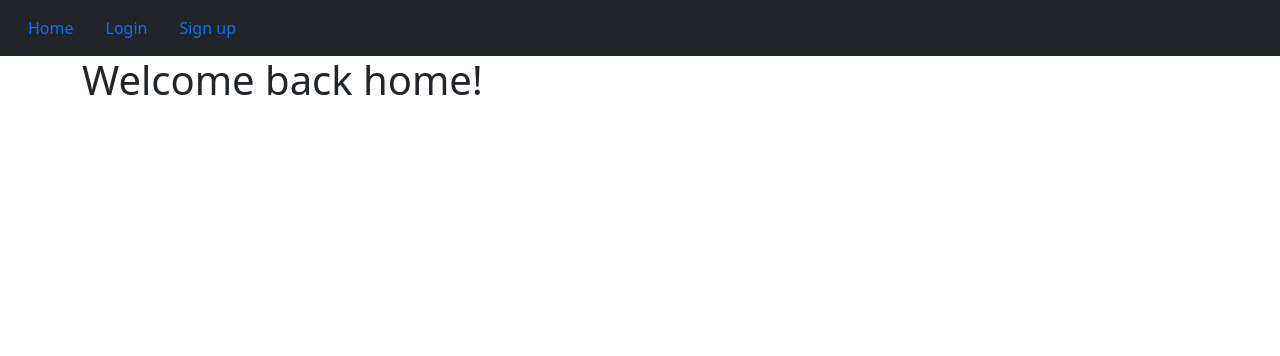
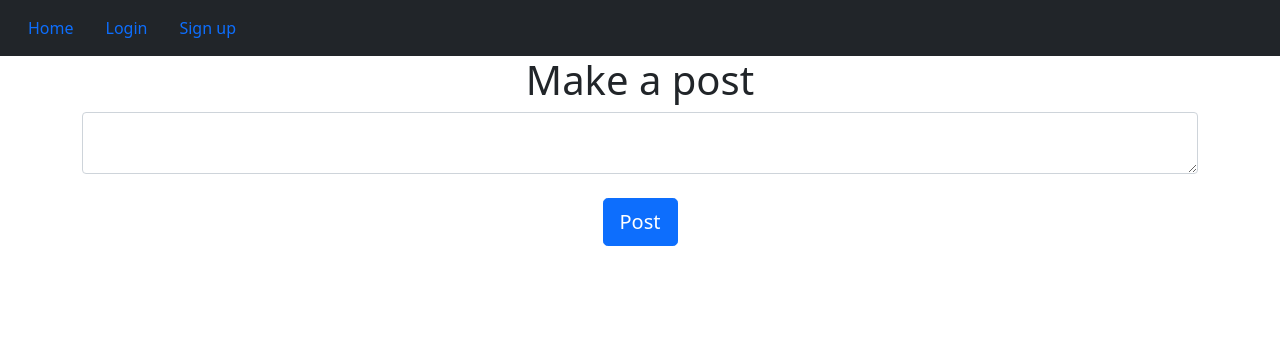
Before and after one commit to JagTheFriend/Python-Blog, a Flask app: template website/templates/create_post.html in a window 1280 px wide. Shown: the top 356 px of the page. Run offline with Flask 2, Linux system fonts and the light colour scheme; the template is opened without the code that fills it, so the values that code supplies are empty.

Commit message:
Created a way to make posts

```diff
--- a/website/templates/create_post.html
+++ b/website/templates/create_post.html
@@ -1,5 +1,14 @@
 {% extends "base.html" %}
-{% block title %}Hello{% endblock %}
+{% block title %}Home{% endblock %}
 {% block content %}
-<h1>Welcome back home!</h1>
+<h1 align="center">Make a post</h1>
+<form method="POST">
+    <textarea name="text" id="text" class="form-control"></textarea>
+    <br>
+    <div align="center">
+        <button type="submit" class="btn btn-lg btn-primary">
+            Post
+        </button>
+    </div>
+</form>
 {% endblock %}
```
Also changed, not shown: website/views.py (+14 -1 lines).
